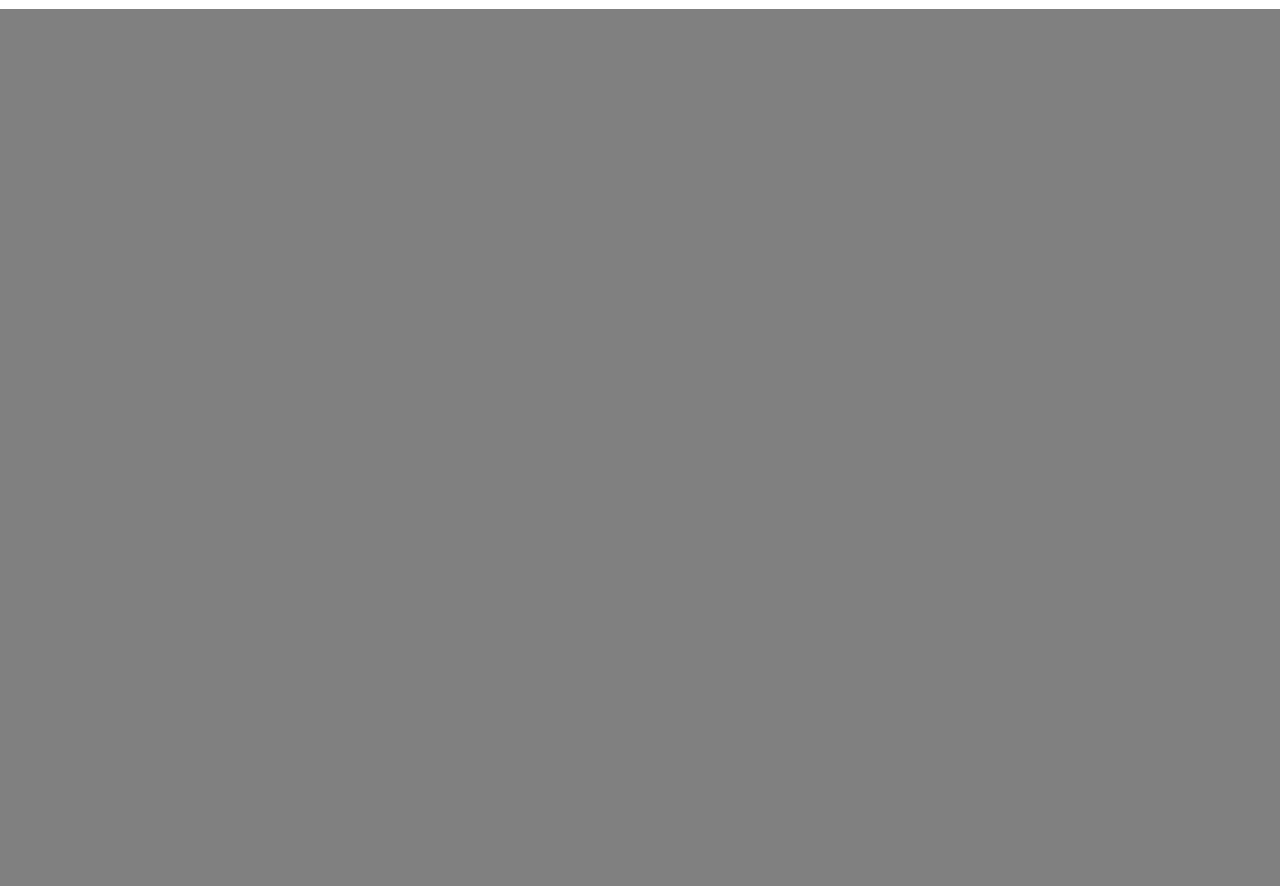
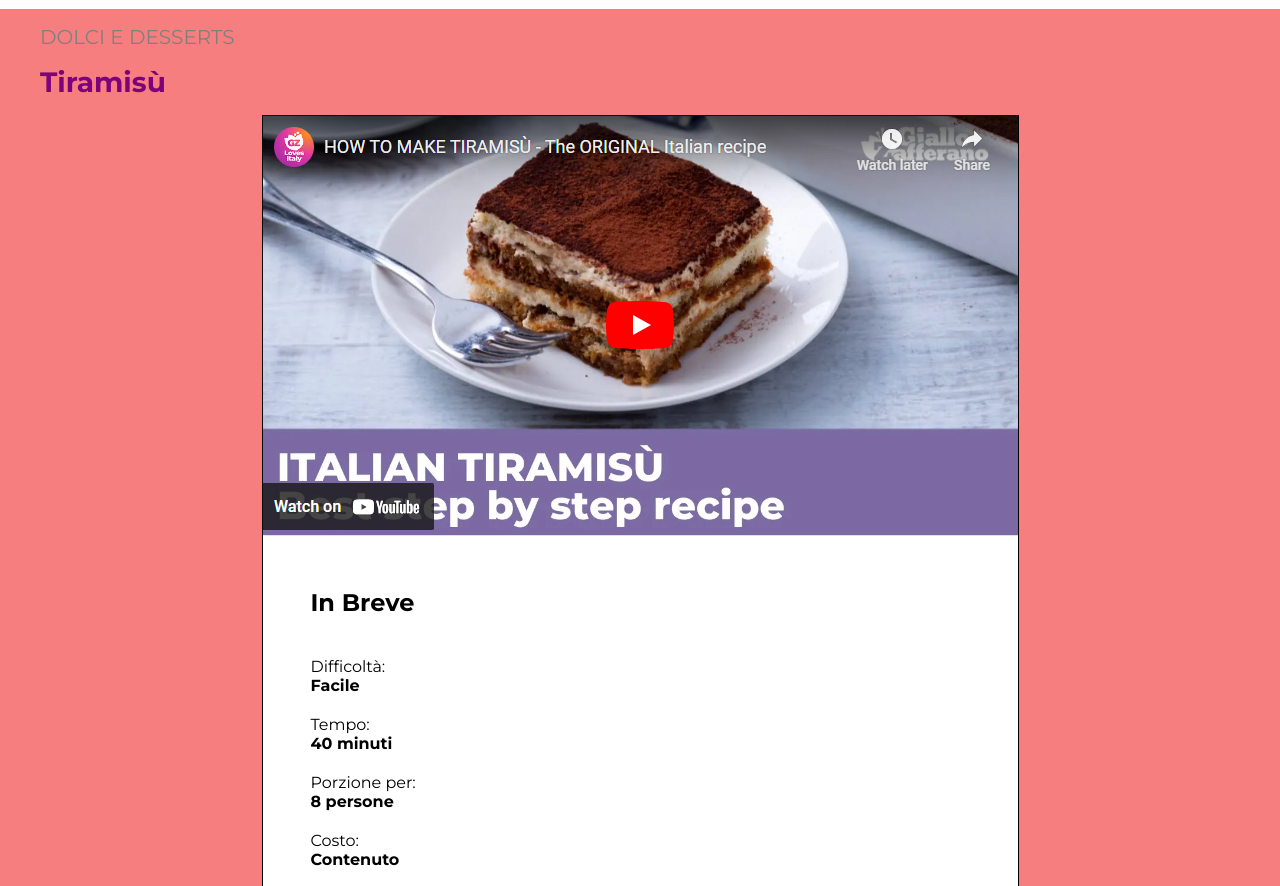
Before and after one commit to Angelorapana/htmlcss-responsive-layout, a plain HTML site: page index.html in a window 1280 px wide. Shown: the part 54-940 px from the top of the page. Drawn offline with Linux system fonts and the light colour scheme.

Commit message:
first main

```diff
--- a/index.html
+++ b/index.html
@@ -16,7 +16,25 @@
     <header>
         <h1 class="title-style">GIALLO BOOLEANO </h1>
     </header>
-    <main> </main>
+    <main class="font-contact">
+        <section class="title-subtitle">
+        <h2 class="c-gray"> DOLCI E DESSERTS</h2>
+        <h1 class="c-violet"> Tiramisù</h1>
+      </section>
+      <div class="container">
+        <img src="Img/image (10).png" alt="Immagine Tiramisù">
+        <div class="info">
+        <h2> In Breve</h2>
+        <ul>
+            <li> Difficoltà: <p class="bold"> Facile</p></li>
+            <li> Tempo: <p class="bold"> 40 minuti</p></li>
+            <li> Porzione per:<p class="bold"> 8 persone</p></li>
+            <li> Costo:<p class="bold"> Contenuto</p></li>
+            <li> <p class="bold">Note:</p> +2 Ore di riposo in frigo</li>
+        </ul>
+       </div>
+      </div>
+    </main>
     <footer>
         <section class="barend">
             <div class="contact">
--- a/style.css
+++ b/style.css
@@ -32,11 +32,37 @@ text-align: left;}
 
 main{
     display: flex;
-    justify-items: center;
-    height: 900px;
-    background-color: gray;
+    flex-direction: column;
+    align-items: center;
+    height: 1500px;
+    background-color: rgb(247, 126, 126);
 }
 
+.title-subtitle{
+  display: flex;
+  flex-direction: column;
+  align-self: flex-start;
+  padding: 1rem;
+  margin-left: 1.5rem;
+  gap: 1rem;
+}
+
+.container{
+  background-color: white;
+  height: 900px;
+  border: 1px solid black;
+}
+
+.info{padding: 3rem;
+    display: flex;
+    flex-direction: column;
+    gap: 2.5rem;}
+
+ul{
+  list-style: none;
+  display: flex;
+  flex-direction: column;
+  gap: 1.25rem;}
 
 
 
@@ -109,6 +135,9 @@ padding: 1rem;}
 
 
 
-/*COLORI*/
+/*COLORI-DIMENSIONI-CARATTERI*/
 
 .c-white{color:white;font-size: 18px;}
+.c-gray{color: gray;font-size: 20px;font-weight: normal;}
+.c-violet {color: rgb(125, 1, 125);font-size: 28px;}
+.bold{font-weight: bold;}
```
